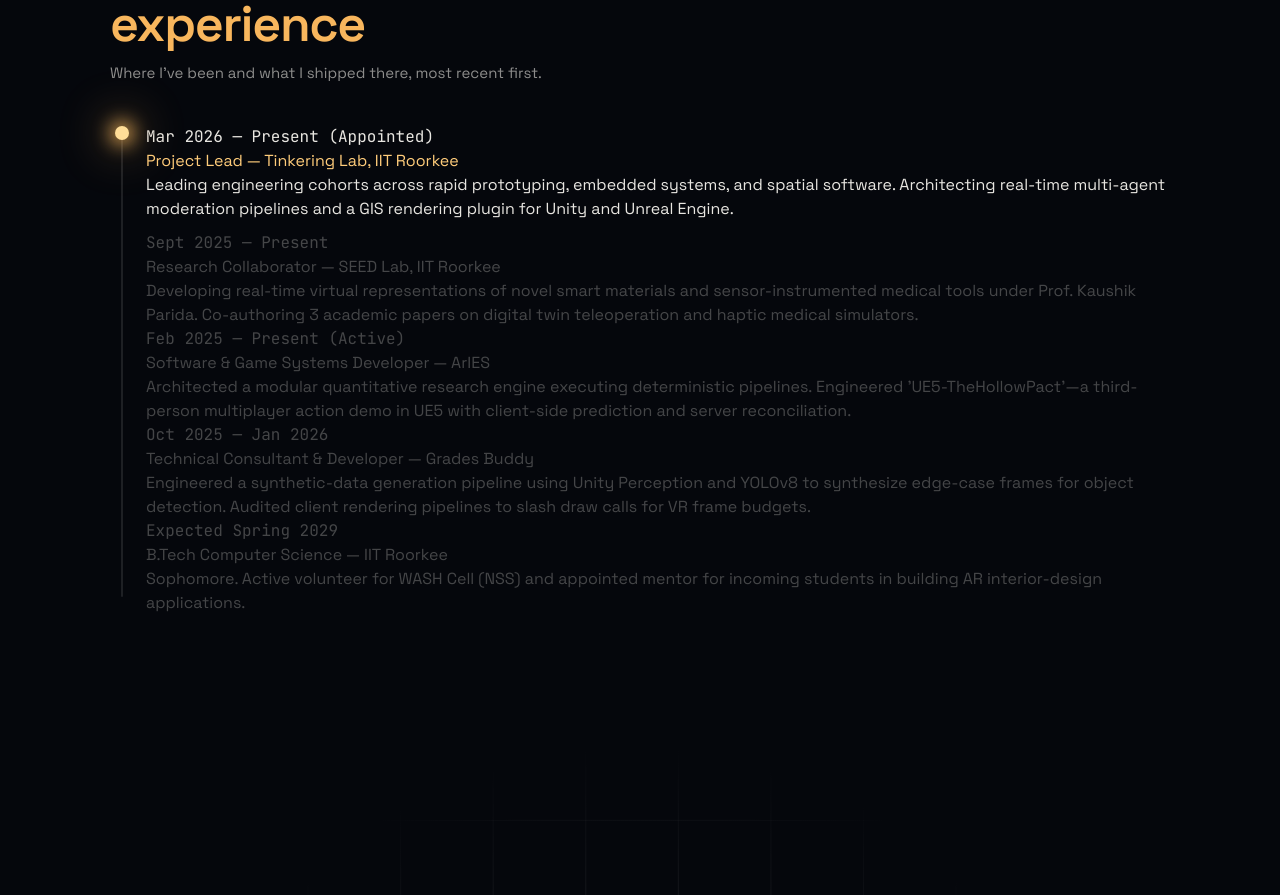
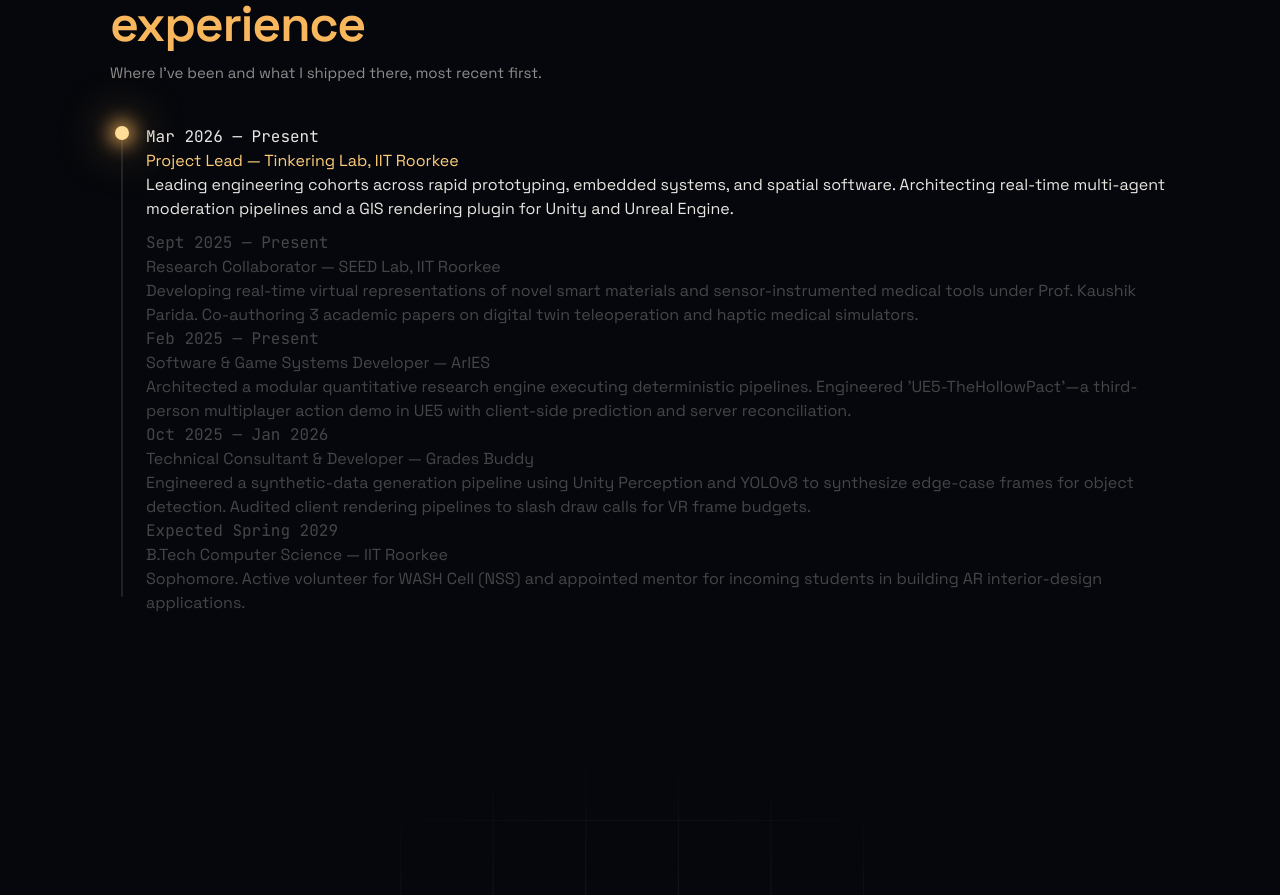
Before and after one commit to th-efool/portfoliox, a Next.js app: page / in a window 1280 px wide. Shown: the part 5166-6061 px from the top of the page. Built offline with nearby package versions, Linux system fonts and the light colour scheme; no server answers.

Commit message:
Update data models to support expanded chapters and skills

```diff
--- a/app/data.ts
+++ b/app/data.ts
@@ -99,7 +99,7 @@ export const projects = [
 /** Chapter 05. Roles and builds, most recent first. */
 export const timeline = [
   {
-    when: "Mar 2026 — Present (Appointed)",
+    when: "Mar 2026 — Present",
     title: "Project Lead — Tinkering Lab, IIT Roorkee",
     body: "Leading engineering cohorts across rapid prototyping, embedded systems, and spatial software. Architecting real-time multi-agent moderation pipelines and a GIS rendering plugin for Unity and Unreal Engine.",
   },
@@ -109,7 +109,7 @@ export const timeline = [
     body: "Developing real-time virtual representations of novel smart materials and sensor-instrumented medical tools under Prof. Kaushik Parida. Co-authoring 3 academic papers on digital twin teleoperation and haptic medical simulators.",
   },
   {
-    when: "Feb 2025 — Present (Active)",
+    when: "Feb 2025 — Present",
     title: "Software & Game Systems Developer — ArIES",
     body: "Architected a modular quantitative research engine executing deterministic pipelines. Engineered 'UE5-TheHollowPact'—a third-person multiplayer action demo in UE5 with client-side prediction and server reconciliation.",
   },
```
